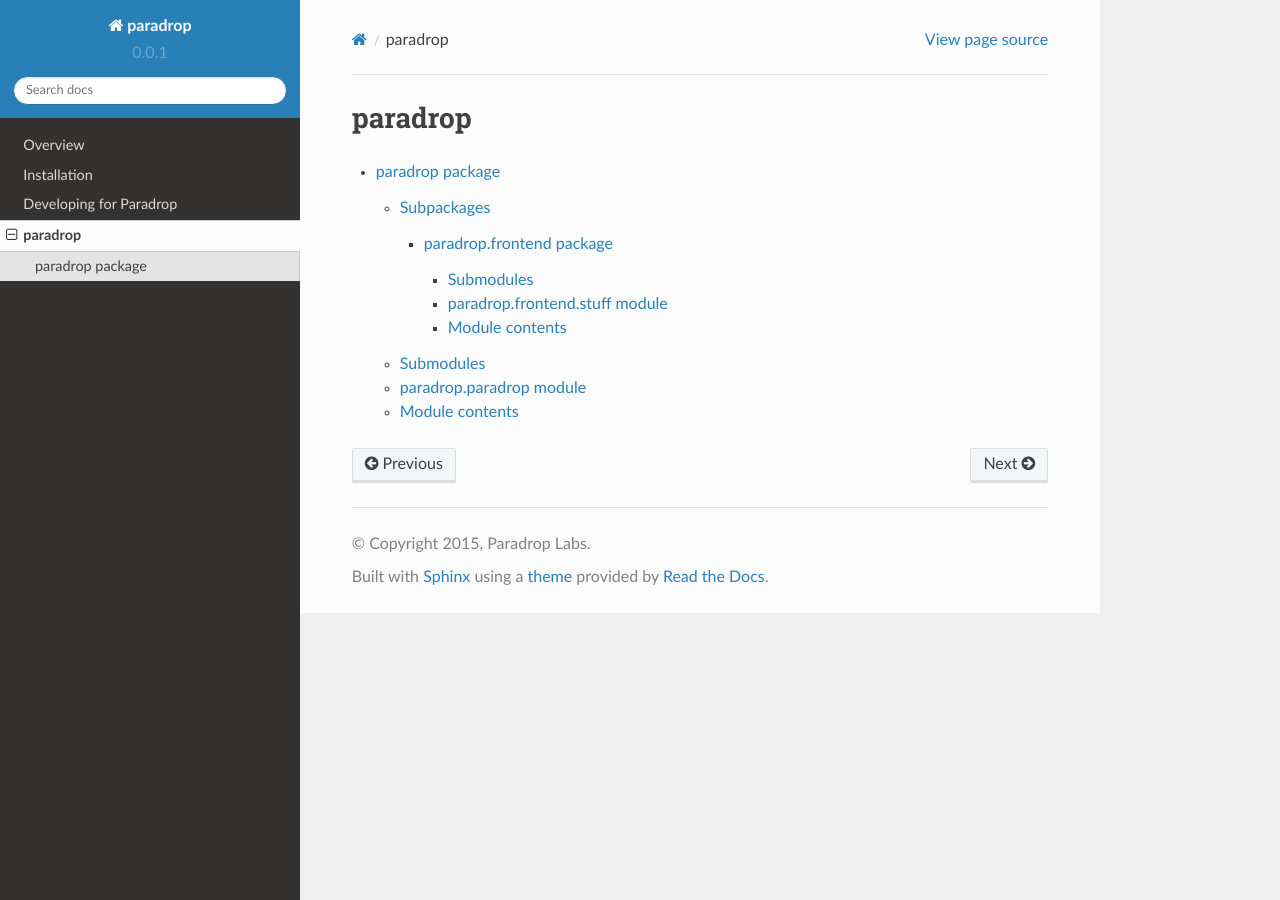
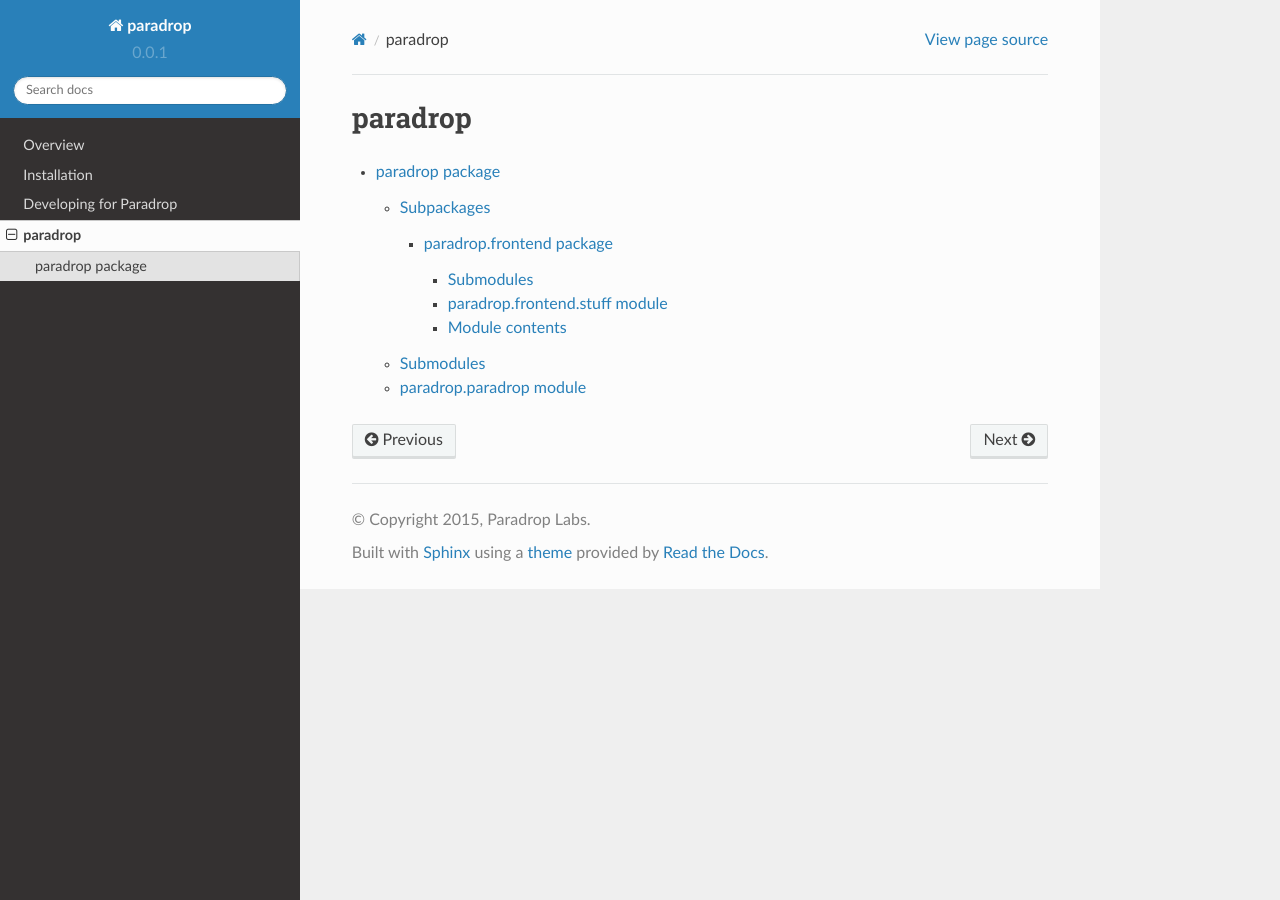
Before and after one commit to ParadropLabs/Paradrop, a Sphinx documentation site: the page built from docs/modules.rst, in a window 1280 px wide. Built offline with Sphinx 7.4.7 and the Read the Docs theme 2.0.0, drawn with Linux system fonts in a browser that asks for light colours.

```diff
--- a/docs/paradrop.rst
+++ b/docs/paradrop.rst
@@ -16,10 +16,3 @@ paradrop.paradrop module
 
 .. automodule:: paradrop.paradrop
     :members:
-
-
-Module contents
----------------
-
-.. automodule:: paradrop
-    :members:
```
Also changed, not shown: 1 other file.
